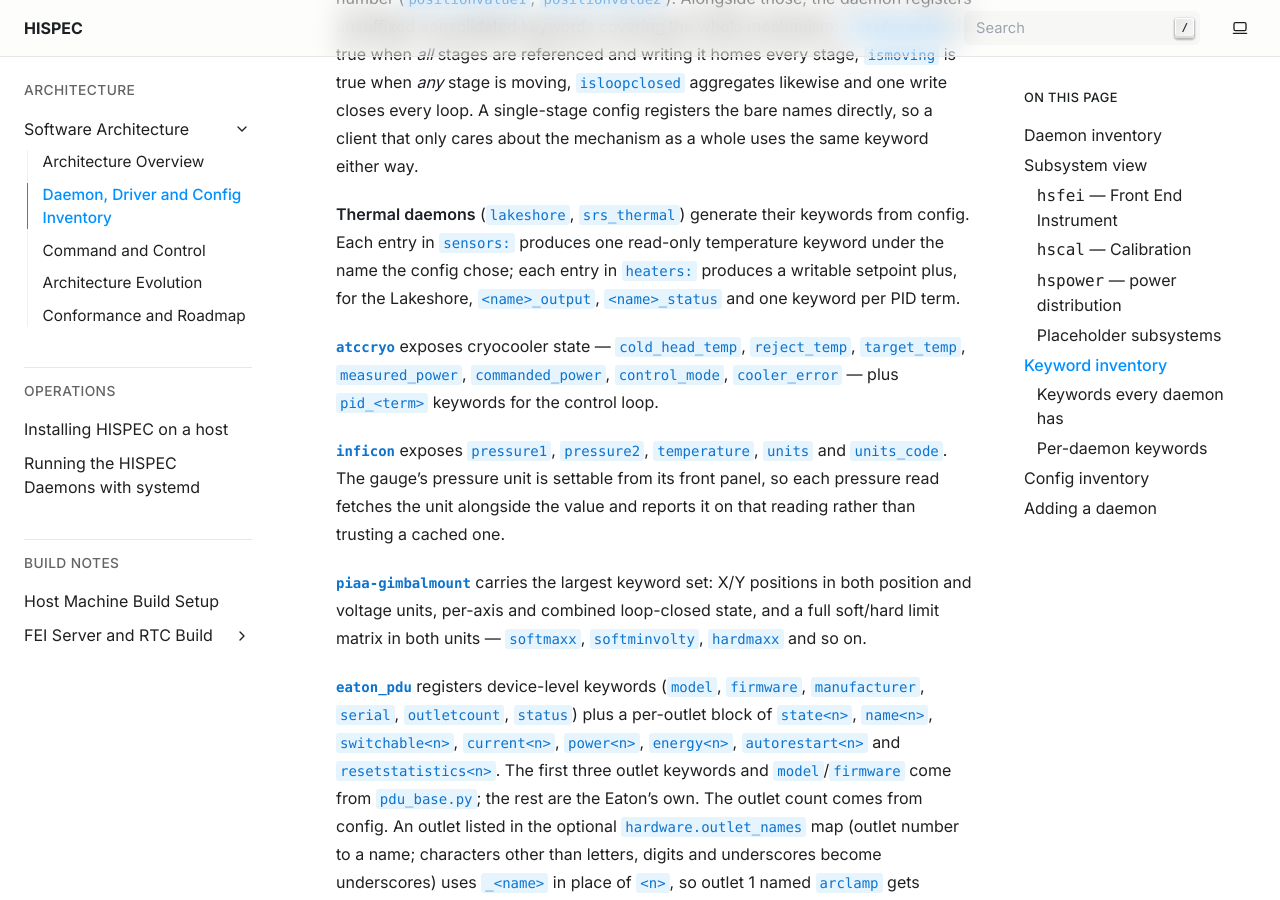
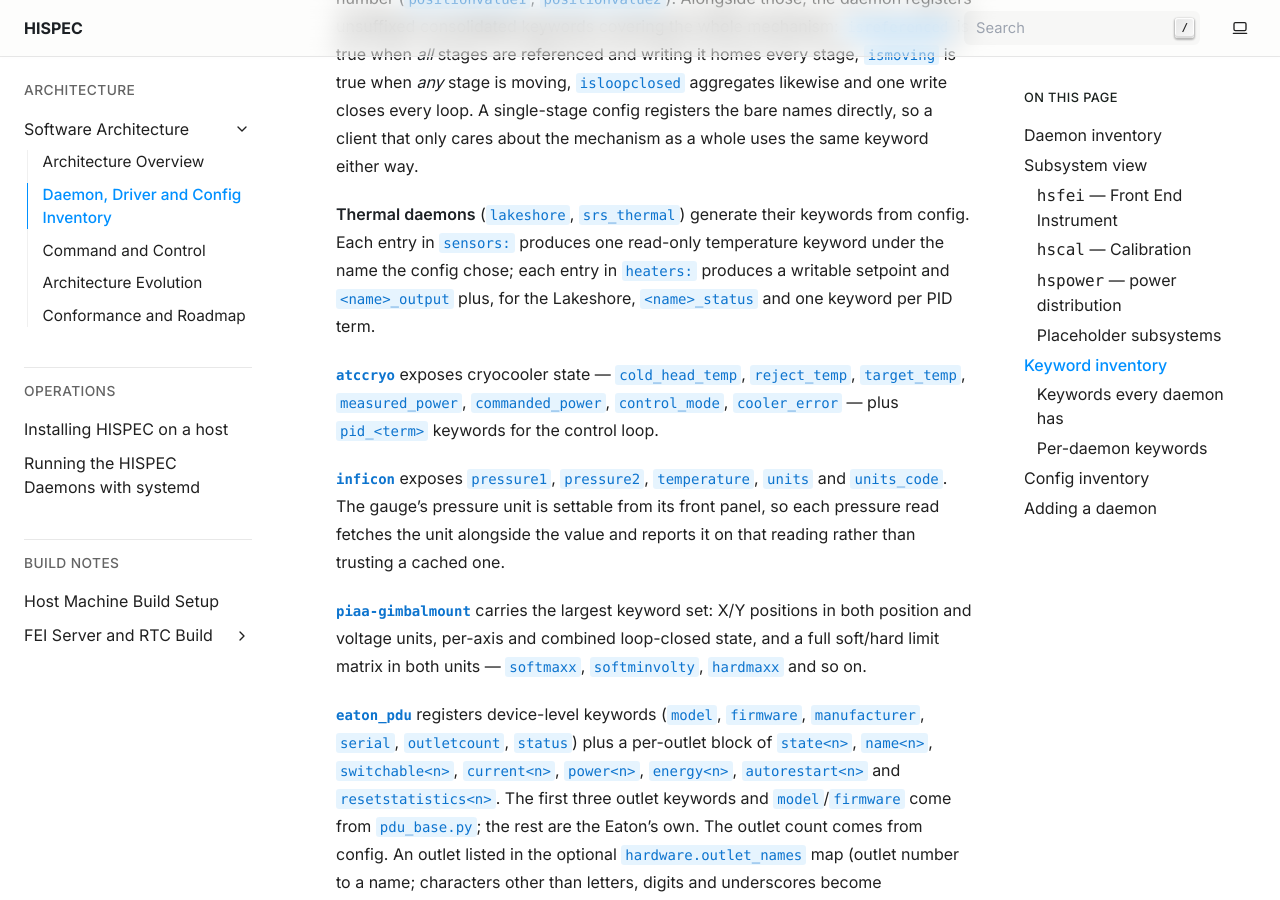
Before and after one commit to CaltechOpticalObservatories/hispec, a Sphinx documentation site: the page built from docs/architecture/daemons.md, in a window 1280 px wide and 900 px high, scrolled down 6803 px. Built offline with Sphinx 7.4.7, drawn with Linux system fonts in a browser that asks for light colours.

Commit message:
Documentation updates

```diff
--- a/docs/architecture/daemons.md
+++ b/docs/architecture/daemons.md
@@ -173,7 +173,7 @@ mechanism as a whole uses the same keyword either way.
 **Thermal daemons** (`lakeshore`, `srs_thermal`) generate their keywords from
 config. Each entry in `sensors:` produces one read-only temperature keyword
 under the name the config chose; each entry in `heaters:` produces a writable
-setpoint plus, for the Lakeshore, `<name>_output`, `<name>_status` and one
+setpoint and `<name>_output` plus, for the Lakeshore, `<name>_status` and one
 keyword per PID term.
 
 **`atccryo`** exposes cryocooler state — `cold_head_temp`, `reject_temp`,
```
Also changed, not shown: docs/operations/systemd.md (+2 -2 lines).
